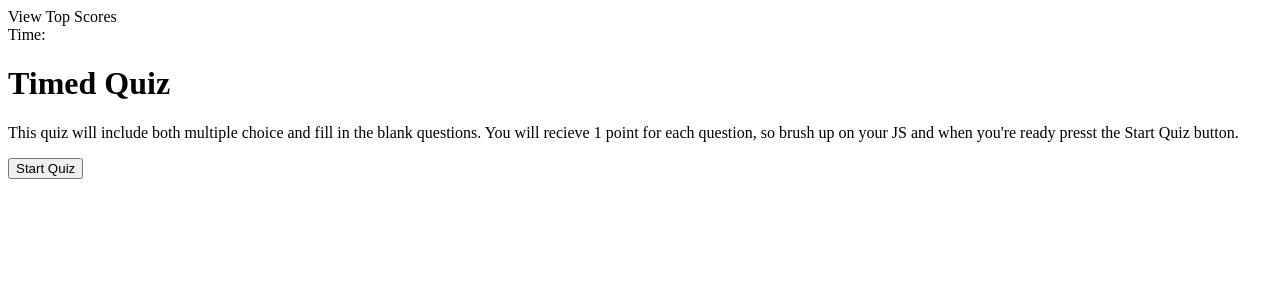
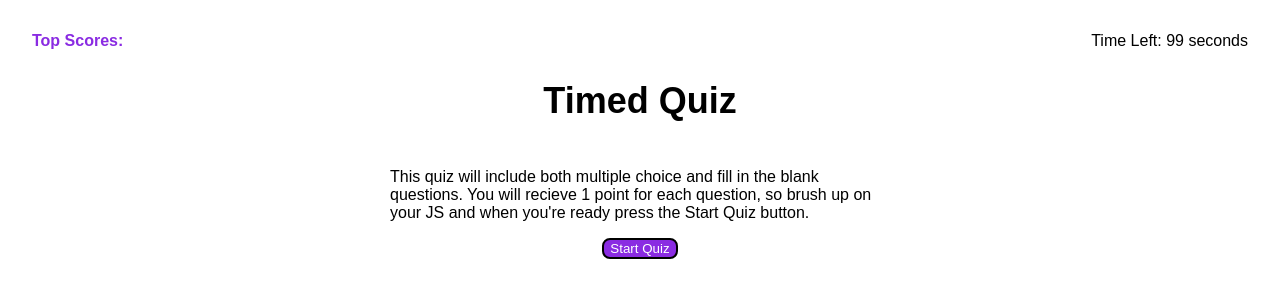
Before and after one commit to Tikimaniac77/04-Homework, a plain HTML site: page index.html in a window 1280 px wide. Both pictures are taken after a click on the button "Start Quiz". Drawn offline with Linux system fonts and the light colour scheme.

Commit message:
updated css, generated timer and eventListener in javascript

```diff
--- a/assets/css/styles.css
+++ b/assets/css/styles.css
@@ -0,0 +1,46 @@
+* {
+    box-sizing: border-box;
+}
+
+body {
+    font-family: Arial;
+    Display: flex;
+    flex-direction:column;
+    margin:2em;
+
+}
+
+header {
+    display: flex;
+    justify-content:space-between;
+}
+
+#top-score {
+    color:blueviolet;
+    font-weight: 700;
+
+}
+
+section {
+    display: flex;
+    flex-direction: column;
+    align-items: center;
+}
+
+.titles {
+    font-weight: 700;
+    font-size: 36px;
+
+}
+
+.introduction{
+    width: 500px;
+}
+
+#startButton {
+    background-color:blueviolet;
+    color: white;
+    border: 2px solid black;
+    border-radius:8px;
+    cursor: pointer;
+}
--- a/assets/js/javascript.js
+++ b/assets/js/javascript.js
@@ -0,0 +1,18 @@
+var timerCounter = document.getElementById('timer');
+var startBtn = document.getElementById('startButton');
+
+//timer function runs upon user pressing start quiz button
+
+function timer() {
+    var timeRemaining = 100;
+    var timeAmount = setInterval(function() {
+        timerCounter.textContent = 'Time Left: ' + timeRemaining + ' seconds';
+        timeRemaining--;
+        if (timeRemaining < 0) {
+            clearInterval(timeAmount);
+        }
+
+    }, 1000);
+}
+
+startBtn.addEventListener('click', timer)
--- a/index.html
+++ b/index.html
@@ -7,21 +7,24 @@
     <link rel="stylesheet" href="./assets/css/styles.css" />
     <title>Timed Quiz</title>
 </head>
+<body>
 <header>
-    <div id="top-score"> View Top Scores</div>
+    <div id="top-score"> Top Scores:</div>
     <div id="timer">Time: </div>
-    <h1>Timed Quiz</h1>
+
 </header>
-<body>
+
     <Section>
+        <h1 class="titles">Timed Quiz</h1>
         <p class="introduction">
             This quiz will include both multiple choice and fill in the blank questions.
-            You will recieve 1 point for each question, so brush up on your JS and when you're ready presst the Start Quiz button.
+            You will recieve 1 point for each question, so brush up on your JS and when you're ready press the Start Quiz button.
         </p>
         <div>
             <button id= "startButton">Start Quiz</button>
         </div>
     </Section>
+    <script src="./assets/js/javascript.js"></script>
 
 </body>
 </html>
```
